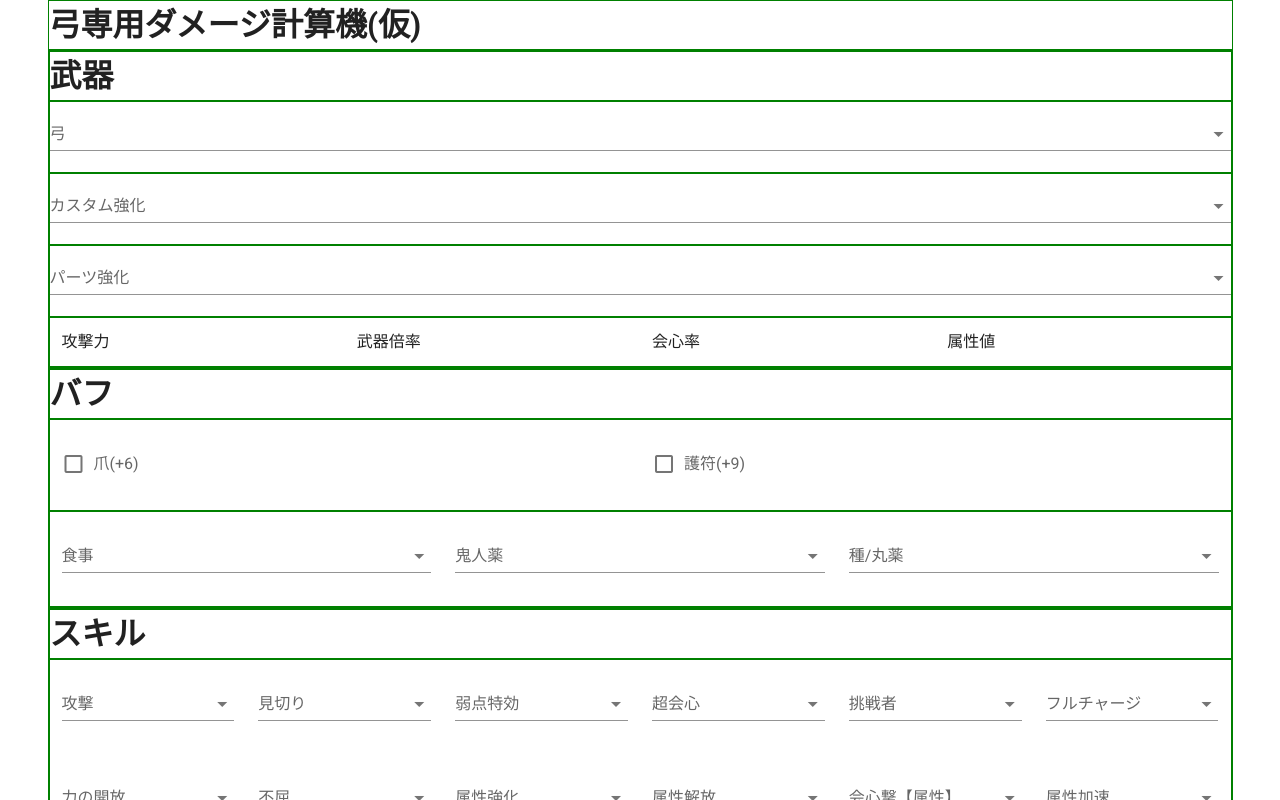
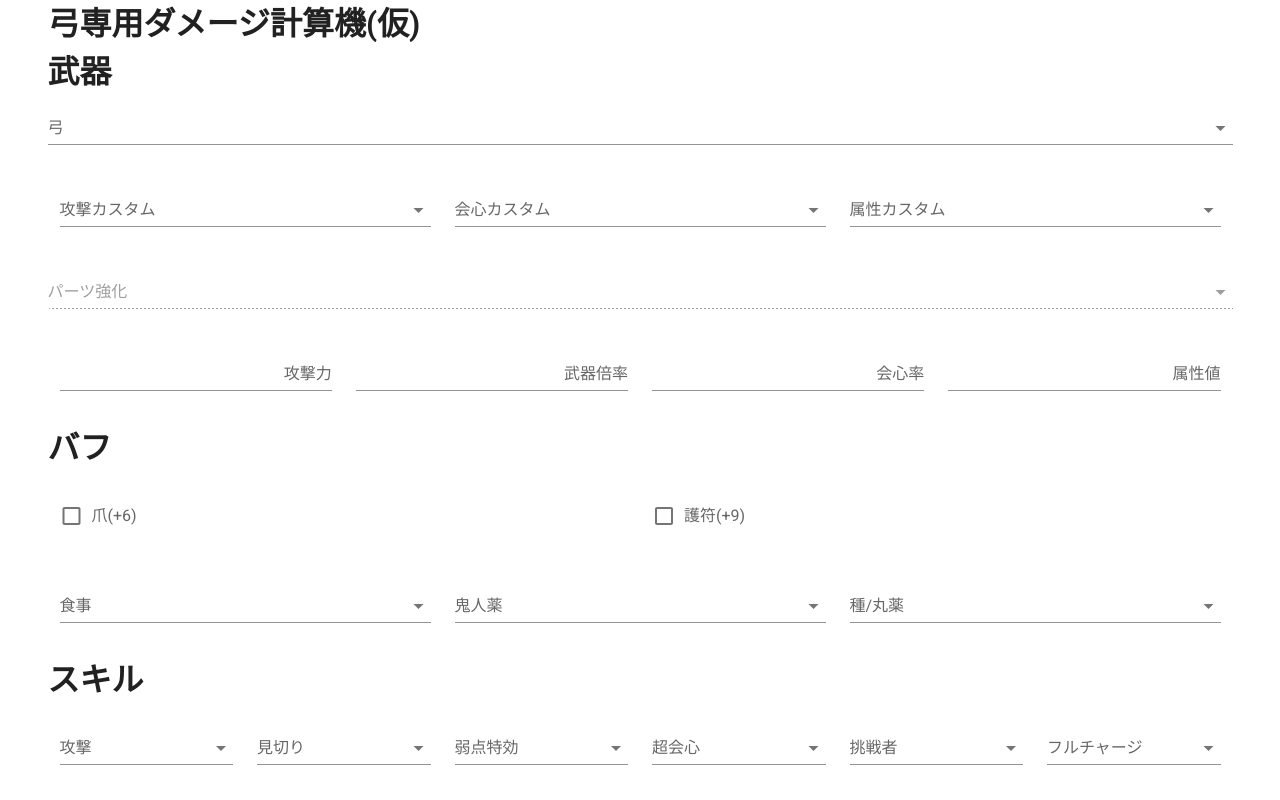
Before and after one commit to reireias/mhwib-bow-dmg, a Nuxt app: page / in a window 1280 px wide. Shown: the top 800 px of the page. Built offline with nearby package versions, Linux system fonts and the light colour scheme.

Commit message:
update weapon

```diff
--- a/components/Weapon.vue
+++ b/components/Weapon.vue
@@ -4,19 +4,132 @@
       <h1>武器</h1>
     </v-row>
     <v-row>
-      <v-select label="弓"></v-select>
+      <v-select
+        v-model="bow"
+        label="弓"
+        :items="bows"
+        :item-text="displayName"
+        return-object
+        @change="chaneBow"
+      ></v-select>
     </v-row>
     <v-row>
-      <v-select label="カスタム強化"></v-select>
+      <v-col>
+        <v-select
+          label="攻撃カスタム"
+          :items="attackCustoms"
+          :item-text="customDisplayName"
+        ></v-select>
+      </v-col>
+      <v-col>
+        <v-select
+          label="会心カスタム"
+          :items="affinityCustoms"
+          :item-text="customDisplayName"
+        ></v-select>
+      </v-col>
+      <v-col>
+        <v-select
+          label="属性カスタム"
+          :items="elementCustoms"
+          :item-text="customDisplayName"
+        ></v-select>
+      </v-col>
     </v-row>
     <v-row>
-      <v-select label="パーツ強化"></v-select>
+      <v-select label="パーツ強化" :disabled="!bow || !bow.parts"></v-select>
     </v-row>
     <v-row>
-      <v-col>攻撃力</v-col>
-      <v-col>武器倍率</v-col>
-      <v-col>会心率</v-col>
-      <v-col>属性値</v-col>
+      <v-col>
+        <v-text-field
+          label="攻撃力"
+          :value="attack"
+          readonly
+          reverse
+        ></v-text-field>
+      </v-col>
+      <v-col>
+        <v-text-field
+          label="武器倍率"
+          :value="rawAttack"
+          readonly
+          reverse
+        ></v-text-field>
+      </v-col>
+      <v-col>
+        <v-text-field
+          label="会心率"
+          :value="affinity"
+          readonly
+          reverse
+        ></v-text-field>
+      </v-col>
+      <v-col>
+        <v-text-field
+          label="属性値"
+          :value="element"
+          readonly
+          reverse
+        ></v-text-field>
+      </v-col>
     </v-row>
   </v-container>
 </template>
+
+<script>
+import bows from '@/constants/bow'
+import customs from '@/constants/custom'
+
+const elementNameMap = {
+  thunder: '雷'
+}
+const slotMap = {
+  1: '①',
+  2: '②',
+  3: '③',
+  4: '④',
+  5: '⑤',
+  6: '⑥',
+  7: '⑦'
+}
+
+export default {
+  data() {
+    return {
+      bows,
+      bow: null,
+      attackCustoms: customs.attack,
+      affinityCustoms: customs.affinity,
+      elementCustoms: customs.element
+    }
+  },
+  computed: {
+    attack() {
+      return this.bow ? this.bow.attack : null
+    },
+    rawAttack() {
+      return this.bow ? this.bow.attack / 1.2 : null
+    },
+    affinity() {
+      return this.bow ? this.bow.affinity : null
+    },
+    element() {
+      return this.bow ? this.bow.element.value : null
+    }
+  },
+  methods: {
+    displayName(bow) {
+      const elementName = elementNameMap[bow.element.type]
+      if (bow.affinity === 0) {
+        return `${bow.name} [ ${bow.attack}, ${elementName}${bow.element.value} ]`
+      } else {
+        return `${bow.name} [ ${bow.attack}, ${elementName}${bow.element.value}, ${bow.affinity}% ]`
+      }
+    },
+    customDisplayName(custom) {
+      return `${custom.name} [ ${slotMap[custom.slot]} +${custom.value} ]`
+    },
+    chaneBow() {}
+  }
+}
+</script>
--- /dev/null
+++ b/constants/bow.js
@@ -0,0 +1,19 @@
+const bows = [
+  {
+    name: '万雷弓【羽々矢】',
+    attack: 264,
+    affinity: 15,
+    element: {
+      type: 'thunder',
+      value: 330
+    },
+    coationg: {
+      clossRange: true,
+      power: true
+    },
+    rare: 10,
+    parts: true
+  }
+]
+
+export default bows
--- /dev/null
+++ b/constants/custom.js
@@ -0,0 +1,20 @@
+const customs = {
+  attack: [
+    { name: 'Lv.1', slot: 3, value: 5 },
+    { name: 'Lv.2', slot: 5, value: 10 },
+    { name: 'Lv.3', slot: 7, value: 15 }
+  ],
+  affinity: [
+    { name: 'Lv.1', slot: 2, value: 10 },
+    { name: 'Lv.2', slot: 4, value: 15 },
+    { name: 'Lv.3', slot: 6, value: 20 }
+  ],
+  element: [
+    { name: 'Lv.1', slot: 1, value: 30 },
+    { name: 'Lv.2', slot: 3, value: 70 },
+    { name: 'Lv.3', slot: 5, value: 100 },
+    { name: 'Lv.4', slot: 7, value: 130 }
+  ]
+}
+
+export default customs
--- a/pages/index.vue
+++ b/pages/index.vue
@@ -41,9 +41,3 @@ export default {
   }
 }
 </script>
-
-<style>
-.row {
-  border: solid green 1px;
-}
-</style>
```
